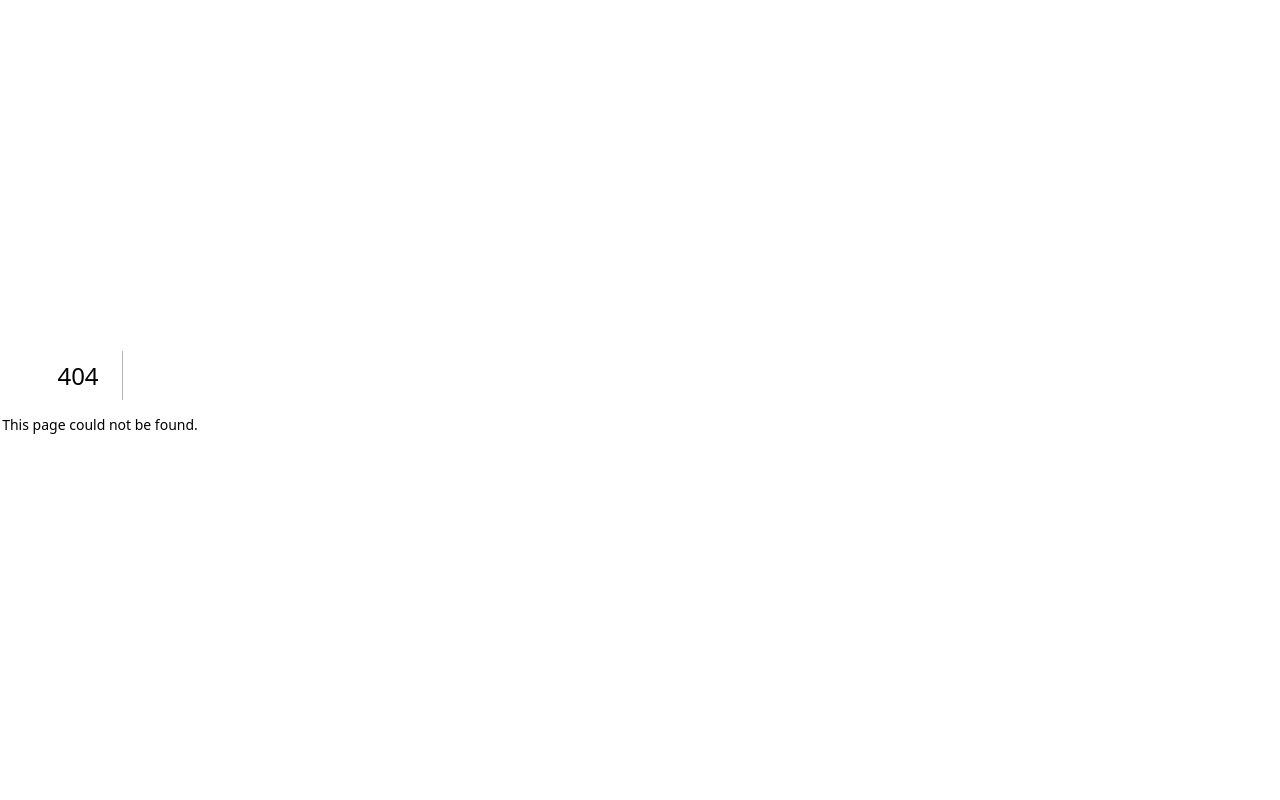
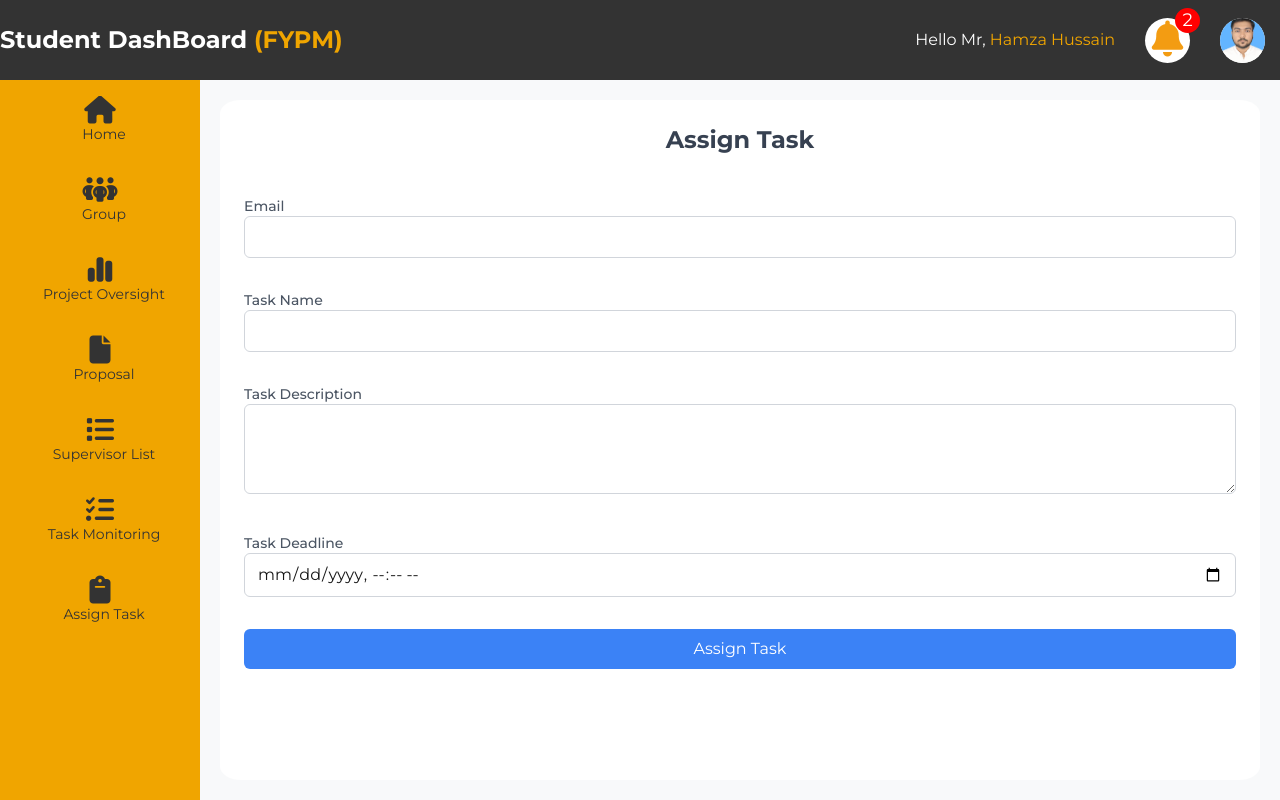
Before and after one commit to hamzahussain4317/FYP-Management-Application, a Next.js app: page /assignTask in a window 1280 px wide. Before the commit this address had no page. Built offline with nearby package versions, Linux system fonts and the light colour scheme.

Commit message:
Add createTask form

```diff
--- a/Components/MessageHub.tsx
+++ b/Components/MessageHub.tsx
@@ -138,14 +138,14 @@ const MessageHub = () => {
     <section
       className={`absolute ${
         !isOpen
-          ? "min-h-20 min-w-20 bottom-10 right-10 rounded-full flex justify-center items-center"
+          ? "min-h-[60px] min-w-[60px] bottom-10 right-10 rounded-full flex justify-center items-center"
           : "min-h-[calc(100vh-5.5rem)] min-w-[calc(100vw - 10rem)] rounded-xl bottom-0 right-0 flex flex-col space-y-2 "
       } z-999`}
       style={{ background: "#c0cfe0" }}
     >
       {!isOpen ? (
         <i
-          className="fa-regular fa-message fa-3x"
+          className="fa-regular fa-message fa-2x hover:text-green-500"
           style={{ color: "black", cursor: "pointer" }}
           onClick={toggleOpener}
         ></i>
--- a/Components/SideBar.tsx
+++ b/Components/SideBar.tsx
@@ -1,5 +1,5 @@
 "use client";
-import { usePathname } from "next/navigation";
+import { useParams, usePathname } from "next/navigation";
 import Link from "next/link";
 
 interface SideBarItem {
@@ -15,8 +15,11 @@ interface SideBarProps {
 export default function SideBar({ itemDetails }: SideBarProps) {
   const currentPath = usePathname();
 
+  // const { id } = useParams();
+  const id = 12;
+  const leaderID = 13;
   const isActive = (path: string) => currentPath === path;
-
+  const isLeader = () => id === leaderID;
   return (
     <div className="sideBar p-4">
       <ul className="sidebar-menu space-y-8 overflow-y-auto max-h-screen scrollbar-thin scrollbar-thumb-gray-600 scrollbar-track-gray-800">
@@ -24,7 +27,14 @@ export default function SideBar({ itemDetails }: SideBarProps) {
           <li key={item.itemRoute} className="text-sm sm:text-base md:text-lg">
             <Link
               href={`/${item.itemRoute}`}
-              className={isActive(`/${item.itemRoute}`) ? "active" : ""}
+              // className={
+              //   isLeader()
+              //     ? isActive(`/${item.itemRoute}`)
+              //       ? "active"
+              //       : ""
+              //     : "disabled"
+              // }
+              className="disabled"
             >
               <i className={`fa-solid ${item.itemIcon} fa-2x sm:fa-lg`}></i>
               <span className="ml-2">{item.itemName}</span>
--- a/Css/styles.css
+++ b/Css/styles.css
@@ -152,10 +152,8 @@ i {
 /* Student DashBoard */
 
 .wrapper {
-  min-height: screen;
+  min-height: 100%;
   background-color: var(--wrapper-bg);
-  /* background-color: yellow; */
-
   padding: 10px;
   border-radius: 2%;
   overflow-y: auto;
@@ -640,15 +638,16 @@ ul {
 
 .supervisor-more-details {
   display: flex;
-  flex-direction: column;
   justify-content: space-around;
   align-items: flex-start;
   background-color: #f4f4f4;
-  border: #f4f4f400 solid 2px;
+  border: #f0a500 solid 2px;
+  padding: 5px;
   position: absolute;
-  min-height: 100px;
-  min-width: 120px;
-  left: 50px;
+  min-height: auto;
+  min-width: 100%;
+  width: auto;
+  left: 70px;
   top: 50px;
 }
 
--- a/app/(Student)/Home/page.tsx
+++ b/app/(Student)/Home/page.tsx
@@ -1,4 +1,4 @@
-import { useAppData } from "@/context/IntegrationAPI";
+// import { useAppData } from "@/context/IntegrationAPI";
 
 const student = {
   studentRoll: "22k-4318",
@@ -23,8 +23,8 @@ const group = {
   supervisorEmail: "shaka.hussain@nu.edu.pk",
 };
 export default function StudentDashboard() {
-  const { allTasks } = useAppData();
-  console.log(allTasks);
+  // const { allTasks } = useAppData();
+  // console.log(allTasks);
   return (
     <section className="wrapper flex-col items-center justify-center overflow-y-auto space-y-8">
       <h1 className="mt-[1rem] text-center font-semibold">Student | Home</h1>
--- a/app/(Student)/Supervisors/page.tsx
+++ b/app/(Student)/Supervisors/page.tsx
@@ -193,13 +193,21 @@ export default function Group() {
                 height={45}
               />{" "}
               <span className="supervisor-name">{supervisor.name}</span>
-              <div id={`${index}`} className="supervisor-more-details hidden">
-                <i
-                  className="fa-solid fa-envelope fa-2px"
-                  style={{ color: "black" }}
-                >{` : ${supervisor.email}`}</i>
+              <div
+                id={`${index}`}
+                className="supervisor-more-details space-x-2 rounded-lg hidden"
+              >
+                <div>
+                  <i
+                    className="fa-solid fa-envelope fa-0.5x text-center"
+                    style={{ color: "black" }}
+                  >
+                    {" "}
+                  </i>{" "}
+                  <span className="text-center">{` : ${supervisor.email}`}</span>
+                </div>
                 <p>
-                  <b>Above CGPA: {supervisor.cgpaCriteria}</b>
+                  Above CGPA:<b> {supervisor.cgpaCriteria}</b>
                 </p>
               </div>
             </div>
--- /dev/null
+++ b/app/(Student)/assignTask/page.tsx
@@ -0,0 +1,118 @@
+"use client";
+import React, { useState } from "react";
+
+const AssignTask = () => {
+  const [formData, setFormData] = useState({
+    email: "",
+    taskName: "",
+    taskDescription: "",
+    taskDeadline: "",
+  });
+
+  const handleChange = (
+    e: React.ChangeEvent<HTMLInputElement | HTMLTextAreaElement>
+  ) => {
+    const { name, value } = e.target;
+    setFormData((prev) => ({
+      ...prev,
+      [name]: value,
+    }));
+  };
+
+  const handleSubmit = (e: React.FormEvent) => {
+    e.preventDefault();
+    console.log("Form submitted:", formData);
+
+    // You can add API integration here to send data to the backend
+  };
+
+  return (
+    <section className="wrapper min-h-full space-y-4 p-6">
+      <h1 className="text-2xl font-bold mb-10 text-center text-gray-700">
+        Assign Task
+      </h1>
+      <form onSubmit={handleSubmit} className="space-y-8  ">
+        <div>
+          <label
+            htmlFor="email"
+            className="block text-sm font-medium text-gray-600"
+          >
+            Email
+          </label>
+          <input
+            type="email"
+            id="email"
+            name="email"
+            value={formData.email}
+            onChange={handleChange}
+            className="w-full px-3 py-2 border border-gray-300 rounded-md focus:ring-2 focus:ring-blue-400 focus:outline-none"
+            required
+          />
+        </div>
+
+        <div>
+          <label
+            htmlFor="taskName"
+            className="block text-sm font-medium text-gray-600"
+          >
+            Task Name
+          </label>
+          <input
+            type="text"
+            id="taskName"
+            name="taskName"
+            value={formData.taskName}
+            onChange={handleChange}
+            className="w-full px-3 py-2 border border-gray-300 rounded-md focus:ring-2 focus:ring-blue-400 focus:outline-none"
+            required
+          />
+        </div>
+
+        <div>
+          <label
+            htmlFor="taskDescription"
+            className="block text-sm font-medium text-gray-600"
+          >
+            Task Description
+          </label>
+          <textarea
+            id="taskDescription"
+            name="taskDescription"
+            value={formData.taskDescription}
+            onChange={handleChange}
+            className="w-full px-3 py-2 border border-gray-300 rounded-md focus:ring-2 focus:ring-blue-400 focus:outline-none"
+            rows={3}
+            required
+          ></textarea>
+        </div>
+
+        <div>
+          <label
+            htmlFor="taskDeadline"
+            className="block text-sm font-medium text-gray-600"
+          >
+            Task Deadline
+          </label>
+          <input
+            type="datetime-local"
+            id="taskDeadline"
+            name="taskDeadline"
+            value={formData.taskDeadline}
+            onChange={handleChange}
+            className="w-full px-3 py-2 border border-gray-300 rounded-md focus:ring-2 focus:ring-blue-400 focus:outline-none"
+            required
+          />
+        </div>
+
+        <button
+          type="submit"
+          className="w-full bg-blue-500 text-white py-2 px-4 rounded-md hover:bg-blue-600 focus:outline-none focus:ring-2 focus:ring-blue-400 focus:ring-offset-2 bottom-0"
+        >
+          Assign Task
+        </button>
+      </form>
+    </section>
+  );
+};
+
+export default AssignTask;
--- a/app/(Student)/layout.tsx
+++ b/app/(Student)/layout.tsx
@@ -25,11 +25,11 @@ const itemDetails: sideBarItems[] = [
     itemName: "Task Monitoring",
     itemIcon: "fa-tasks",
   },
-  // {
-  //   itemRoute: "SendMessage",
-  //   itemName: "Message Center",
-  //   itemIcon: "fa-hourglass-start",
-  // },
+  {
+    itemRoute: "assignTask",
+    itemName: "Assign Task",
+    itemIcon: "fa-clipboard",
+  },
 ];
 
 const profileDetails: navItems = {
```
Also changed, not shown: Schemas/createTaskForm.tsx (added, +7 -0 lines).
